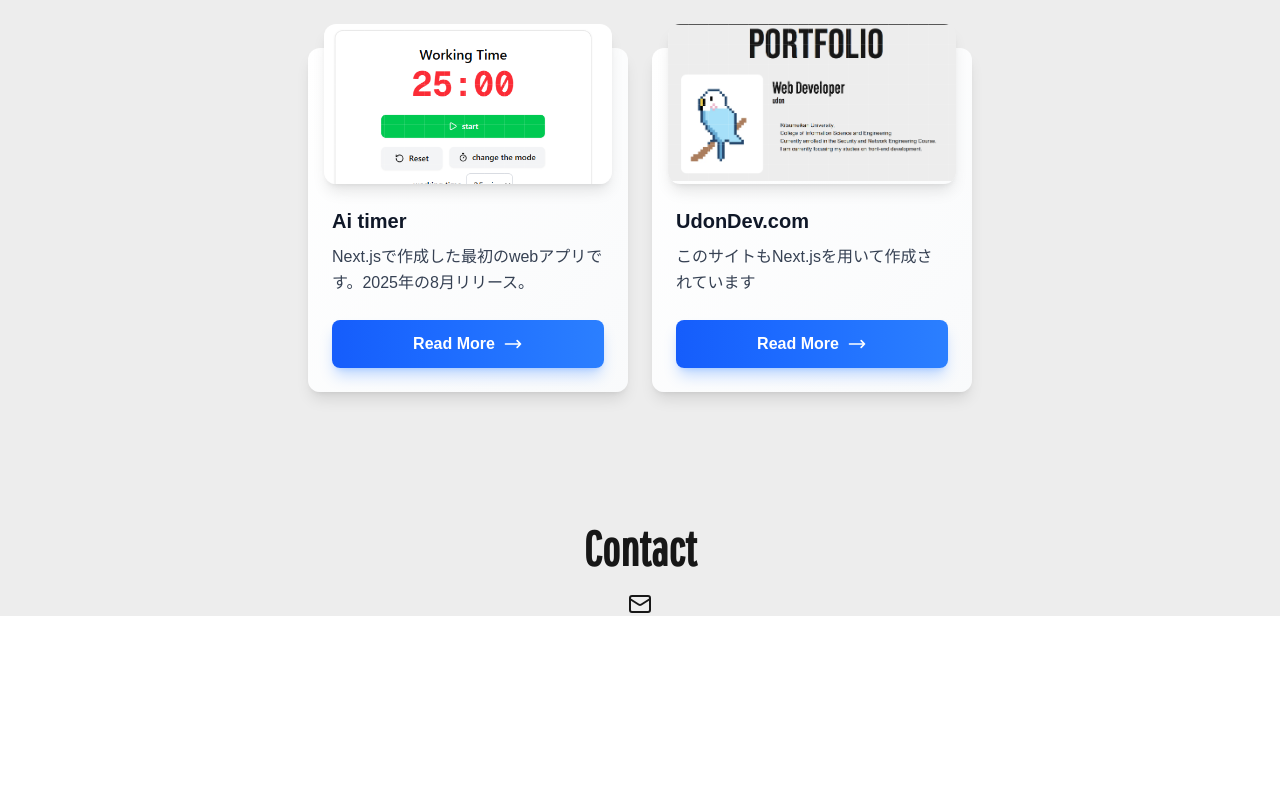
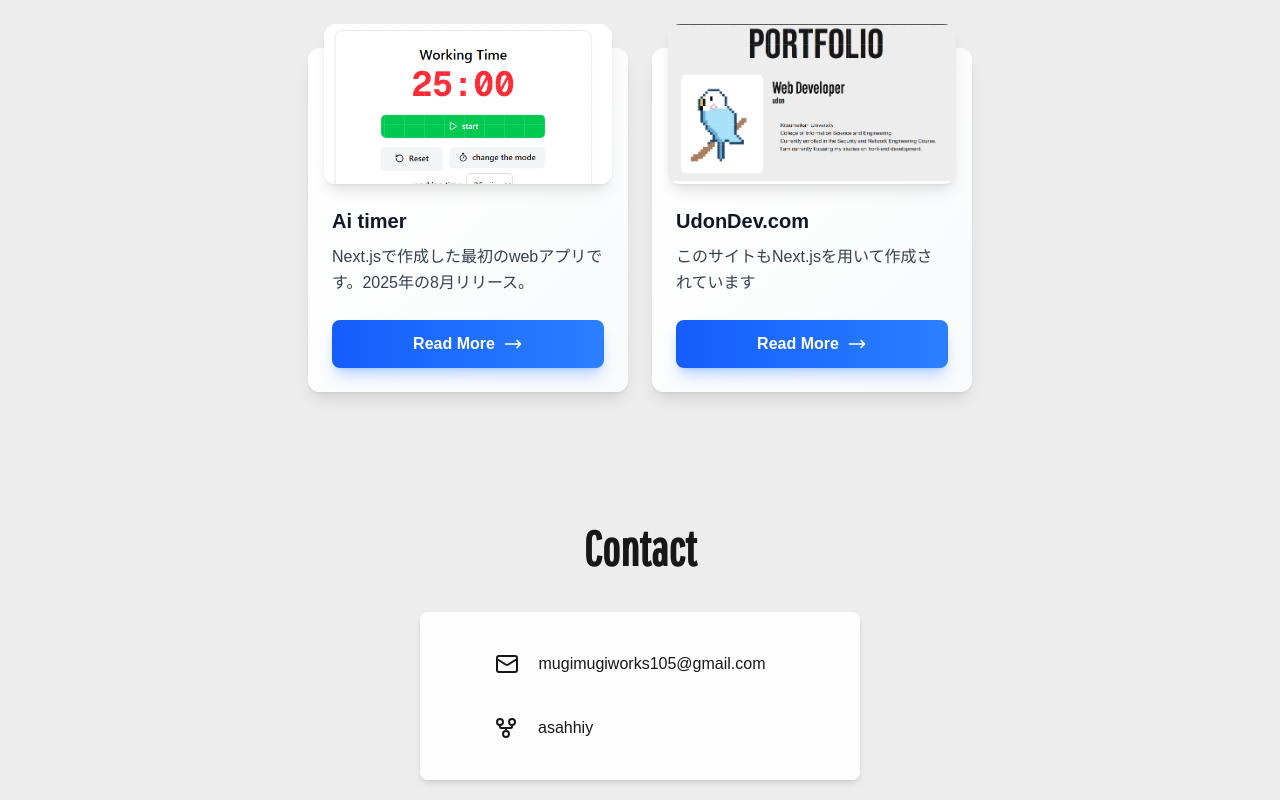
Before and after one commit to asahhiy/udondev.com, a Next.js app: page / in a window 1280 px wide. Shown: the part 1605-2405 px from the top of the page. Before the commit the page ends 2241 px from the top, so only its background shows below. Built offline with nearby package versions, Linux system fonts and the light colour scheme; a web font is replaced by a local one.

Commit message:
feature:contactを実装、navigationも実装

```diff
--- a/src/app/page.tsx
+++ b/src/app/page.tsx
@@ -8,10 +8,19 @@ export default function page() {
   return (
     <div className="items-center">
       <p className='font-bebas text-9xl flex justify-center'>Portfolio</p>
-      <AboutmeComponent />
-      <SkillsComponent />
-      <WorksComponent />
-      <ContactComponent />
+      <section id="about">
+        <AboutmeComponent />
+      </section>
+      <section id="skills">
+        <SkillsComponent />
+      </section>
+      <section id="works">
+        <WorksComponent />
+      </section>
+      <section id="contact">
+        <ContactComponent />
+      </section>
+
     </div>
   )
 }
--- a/src/components/ContactComponent.tsx
+++ b/src/components/ContactComponent.tsx
@@ -1,20 +1,28 @@
-'use client'
+"use client";
 
-import { Mail } from "lucide-react"
-import { useAtom } from "jotai";
-import { headerToggleAtom } from '@/store/atoms'
-
-
+import { Mail, GitFork } from "lucide-react";
 
 export default function ContactComponent() {
-  const [isEnglsih] = useAtom(headerToggleAtom);
   return (
-    <div>
+    <div className="flex flex-col items-center">
       <div className="h-20" />
-      <div className='font-bold font-pathway text-5xl flex justify-center'>Contact</div>
-      <div className="m-5 flex justify-center flex-wrap">
-        <Mail />
+      <div className="font-bold font-pathway text-5xl flex justify-center">
+        Contact
+      </div>
+      <div className="bg-white/90 rounded-lg shadow-md mt-10 mb-5 p-5 w-110 flex flex-col justify-center">
+        <div className="m-5 flex justify-center px-5">
+          <Mail />
+          <p className="px-5">mugimugiworks105@gmail.com</p>
+        </div>
+        <div className="m-5 flex justify-center px-5">
+          <GitFork />
+          <div className="w-67">
+            <a className="px-5" href="https://github.com/asahhiy">
+              asahhiy
+            </a>
+          </div>
+        </div>
       </div>
     </div>
-  )
+  );
 }
--- a/src/components/HeaderComponents.tsx
+++ b/src/components/HeaderComponents.tsx
@@ -8,10 +8,10 @@ export default function HeaderComponents() {
     <div className='flex justify-between bg-black'>
       <header className='font-bebas text-7xl flex block-inline text-creamwhite items-center m-1'>udondev.com</header>
       <div className='text-creamwhite flex items-center '>
-        <a href="#" className='m-3'>About Me</a>
-        <a href="#" className='m-3'>Skills</a>
-        <a href="#" className='m-3'>Works</a>
-        <a href="#" className='m-3'>Contact</a>
+        <a href="#about" className='m-3'>About Me</a>
+        <a href="#skills" className='m-3'>Skills</a>
+        <a href="#works" className='m-3'>Works</a>
+        <a href="#contact" className='m-3'>Contact</a>
 
       </div>
       <div className='w-[200px] flex items-center'>
--- a/src/components/SkillsComponent.tsx
+++ b/src/components/SkillsComponent.tsx
@@ -18,14 +18,14 @@ export default function SkillsComponent() {
           experience={typescriptEx}
           icon="https://cdn.jsdelivr.net/gh/devicons/devicon@latest/icons/typescript/typescript-plain.svg"
           ja_description="next.jsやReactでの開発で主に使用しております。"
-        en_description="About half year" />
+          en_description="I primarily use it for development with Next.js and React." />
 
         <SkillCardComponent
           name="Next.js"
           experience={nextJsEx}
           icon="https://cdn.jsdelivr.net/gh/devicons/devicon@latest/icons/nextjs/nextjs-original-wordmark.svg"
           ja_description="webアプリを構築する際は基本的に使用します。"
-        en_description="About half year" />
+          en_description="I basically use it when building web applications." />
 
 
         <SkillCardComponent
@@ -33,21 +33,21 @@ export default function SkillsComponent() {
           experience={tailwindcssEx}
           icon="https://cdn.jsdelivr.net/gh/devicons/devicon@latest/icons/tailwindcss/tailwindcss-plain-wordmark.svg"
           ja_description="スタイリングには主にTailwind CSSを使用しています。"
-        en_description="About half year" />
+          en_description="For styling, we primarily use Tailwind CSS." />
 
         <SkillCardComponent
           name="Prisma"
           experience={prismaEx}
           icon="https://cdn.jsdelivr.net/gh/devicons/devicon@latest/icons/prisma/prisma-original-wordmark.svg"
           ja_description="ブログサイト構築時にORMとして使用しました。"
-        en_description="" />
+          en_description="When building the blog site, I used it as an ORM." />
 
         <SkillCardComponent
           name="C言語"
           experience={cEx}
           icon="https://cdn.jsdelivr.net/gh/devicons/devicon@latest/icons/c/c-original.svg"
           ja_description="大学の授業で現在勉強中です。基本構文は一通り理解しています。"
-        en_description="" />
+          en_description="I'm currently studying at university. I have a basic understanding of the fundamental structures." />
       </div>
     </div>
   )
```
Lines whose indentation alone changed are shown as unchanged.
